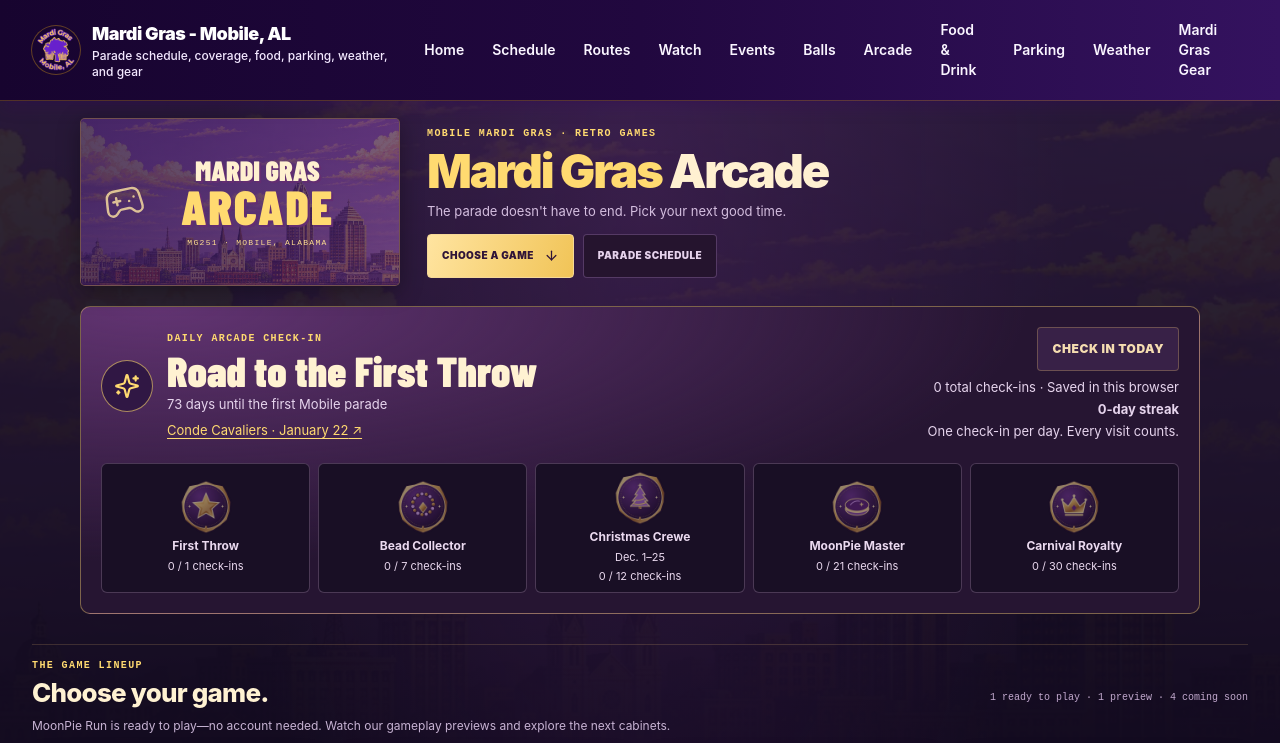
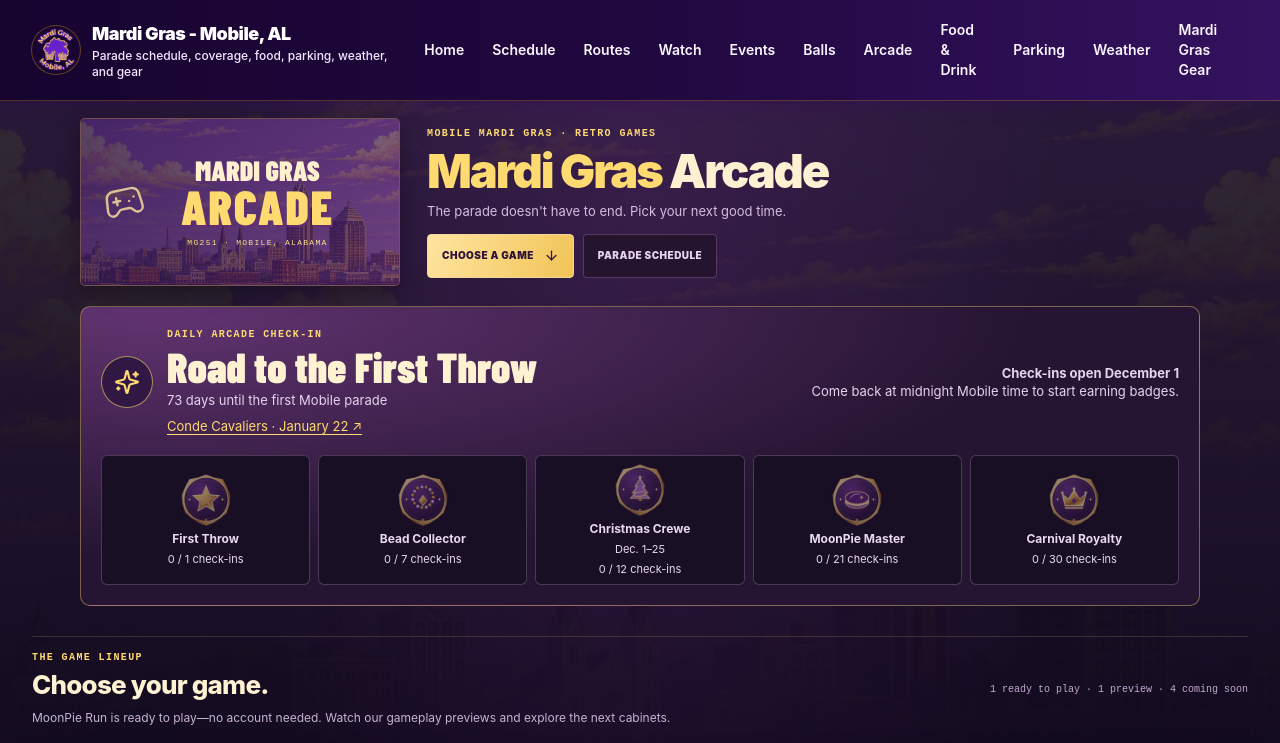
Before and after one commit to TheCryptoArborist/251mardigras, a Next.js app: page /play in a window 1280 px wide. Shown: the top 743 px of the page. Built offline with nearby package versions, Linux system fonts and the light colour scheme.

Commit message:
Open arcade check-ins December 1

```diff
--- a/src/components/ArcadeCheckIn.tsx
+++ b/src/components/ArcadeCheckIn.tsx
@@ -26,7 +26,9 @@ type Progress = { today: string; dates: string[]; mulligan?: string | null; stor
 
 function readProgress(today: string, paradeDay: string): Progress {
   const dates = readArcadeCheckIns(today, paradeDay);
-  return { today, dates, mulligan: localStorage.getItem(mulliganKey) };
+  const savedMulligan = localStorage.getItem(mulliganKey);
+  const mulligan = savedMulligan && savedMulligan > checkInStart ? savedMulligan : null;
+  return { today, dates, mulligan };
 }
 
 function missedDayToRestore({ today, dates, mulligan }: Progress, paradeDay: string) {
@@ -89,10 +91,11 @@ export function ArcadeCheckIn({ paradeDay, paradeName }: { paradeDay: string; pa
   }
 
   const today = progress?.today ?? checkInStart;
+  const opensLater = !progress || today < checkInStart;
   const dates = progress?.dates ?? [];
   const daysLeft = dayNumber(paradeDay) - dayNumber(today);
   const checkedIn = dates.includes(today);
-  const holiday = today >= holidayStart && today <= holidayEnd;
+  const holiday = !opensLater && today >= holidayStart && today <= holidayEnd;
   const ThemeIcon = holiday ? TreePine : Sparkles;
   const streak = countStreak(dates, daysLeft < 0 ? paradeDay : today, progress?.mulligan);
   const missedDay = progress && !progress.storageError && missedDayToRestore(progress, paradeDay);
@@ -145,8 +148,12 @@ export function ArcadeCheckIn({ paradeDay, paradeName }: { paradeDay: string; pa
         </div>
       </div>
       <div className="arcade-checkin-action">
+        {opensLater ? (
+          <p><strong>Check-ins open {paradeFormat.format(new Date(checkInStart))}</strong><br />Come back at midnight Mobile time to start earning badges.</p>
+        ) : (
+          <>
             {daysLeft >= 0 && (
-          <button className="arcade-button" type="button" onClick={checkIn} disabled={!progress || checkedIn || today < checkInStart}>
+              <button className="arcade-button" type="button" onClick={checkIn} disabled={checkedIn}>
                 {checkedIn && <Check size={16} aria-hidden="true" />}
                 {checkedIn ? "Checked in today" : "Check in today"}
               </button>
@@ -154,6 +161,8 @@ export function ArcadeCheckIn({ paradeDay, paradeName }: { paradeDay: string; pa
             <p role="status">{progress?.storageError ? "Progress could not be saved. Check that browser storage is enabled." : `${dates.length} total ${dates.length === 1 ? "check-in" : "check-ins"} · Saved in this browser`}</p>
             <p><strong>{streak}-day streak</strong></p>
             {daysLeft > 0 && <p>{checkedIn ? "Come back tomorrow after midnight Mobile time." : "One check-in per day. Every visit counts."}</p>}
+          </>
+        )}
       </div>
       {missedDay && (
         <div style={{ gridColumn: "1 / -1" }}>
--- a/src/lib/arcade-achievements.ts
+++ b/src/lib/arcade-achievements.ts
@@ -1,6 +1,6 @@
-export const checkInStart = "2026-11-22";
+export const checkInStart = "2026-12-01";
 export const checkInStoragePrefix = "mg251:road-to-first-throw:2027:";
-export const holidayStart = "2026-12-01";
+export const holidayStart = checkInStart;
 export const holidayEnd = "2026-12-25";
 
 export const arcadeAchievements = [
```
Lines whose indentation alone changed are shown as unchanged.
